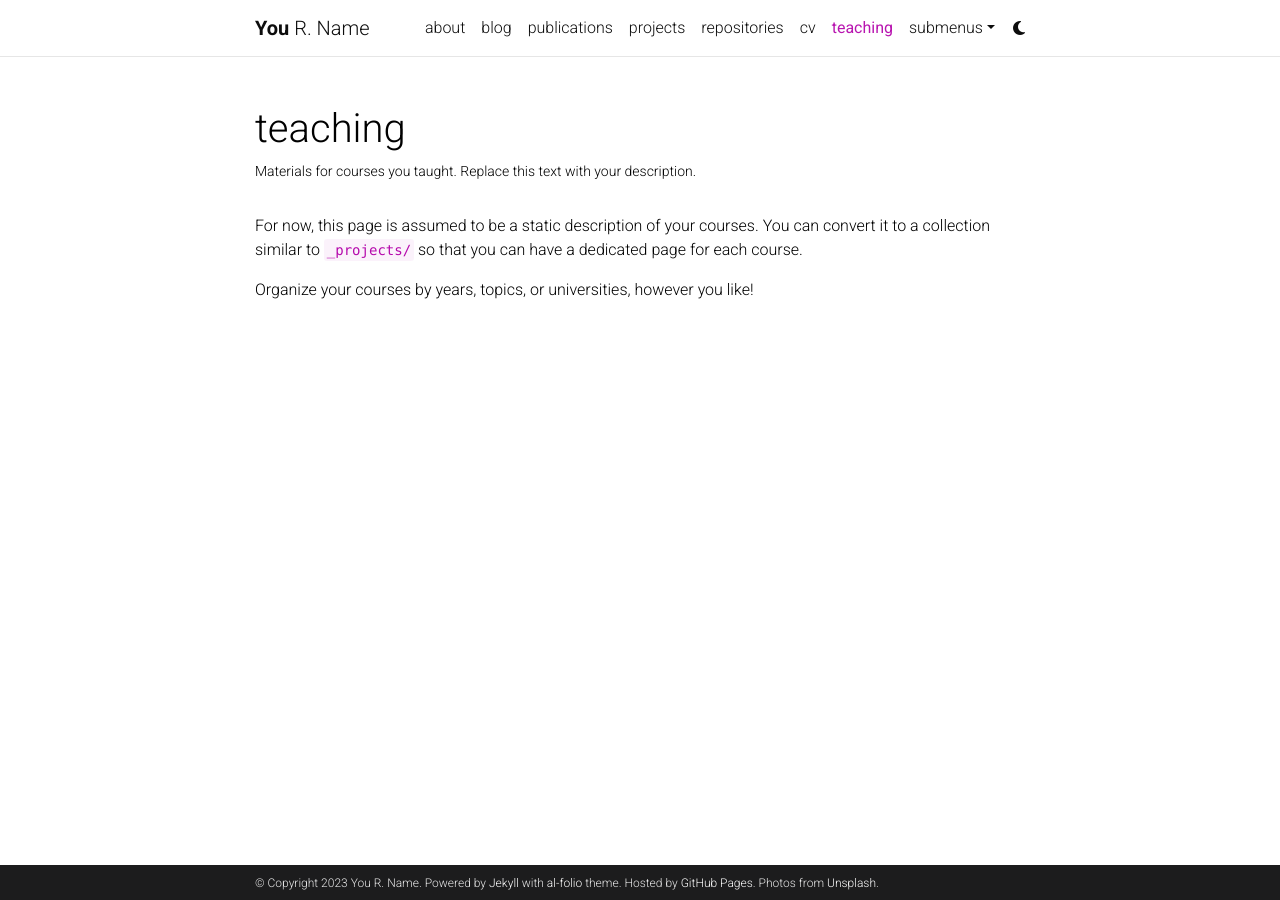
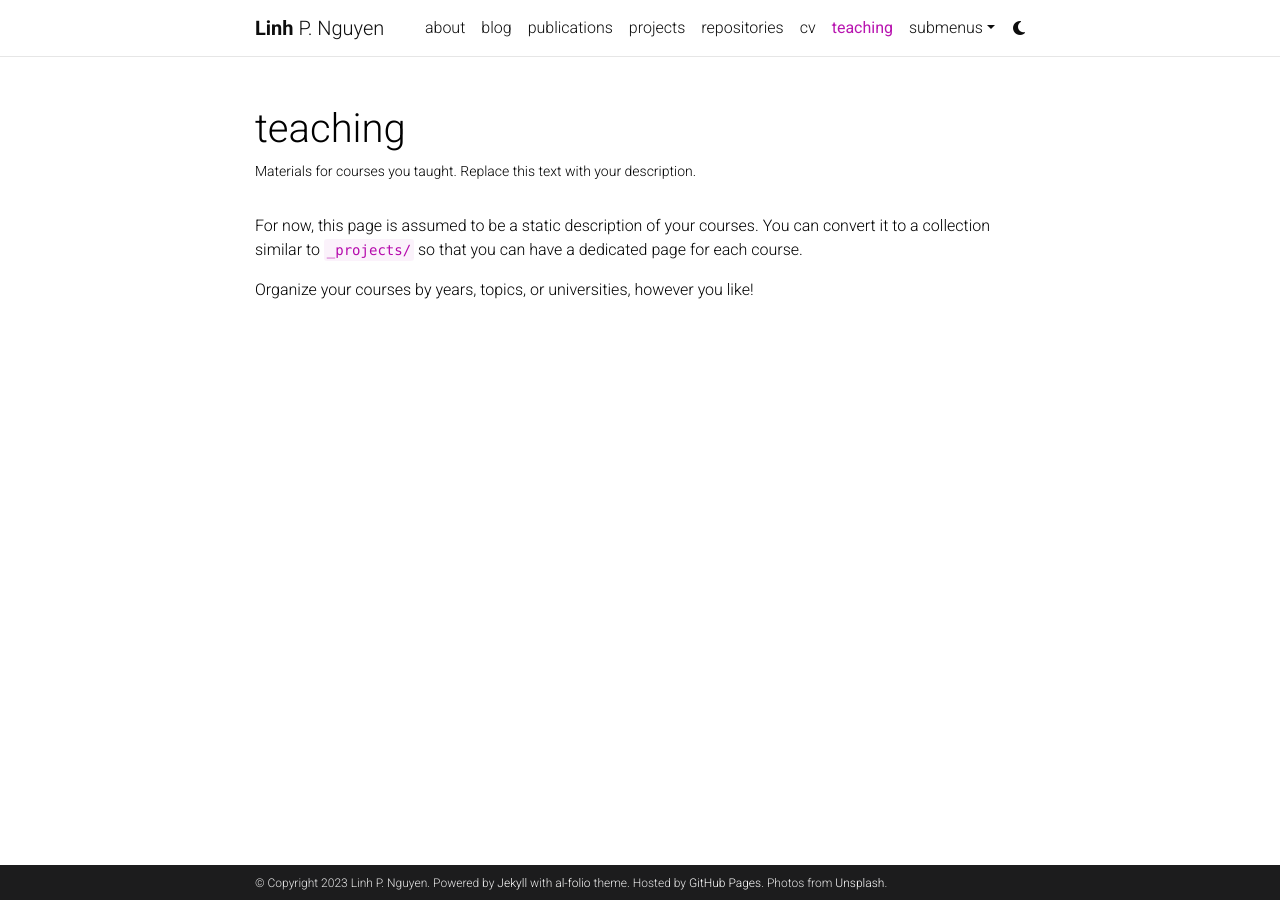
Before and after one commit to npl0204/npl0204.github.io, a Jekyll site: the page built from _pages/teaching.md, in a window 1280 px wide. Built offline with Jekyll 4.4.1, drawn with Linux system fonts in a browser that asks for light colours; comment, search, counter and statistics services are not loaded; a style sheet for code colours, icons or effects is not loaded.

Commit message:
Update _config.yml

```diff
--- a/_config.yml
+++ b/_config.yml
@@ -3,10 +3,10 @@
 # -----------------------------------------------------------------------------
 
 title: blank # the website title (if blank, full name will be used instead)
-first_name: You
-middle_name: R.
-last_name: Name
-email: you@example.com
+first_name: Linh
+middle_name: P.
+last_name: Nguyen
+email: npl02042000@gmail.com
 description: > # the ">" symbol means to ignore newlines until "footer_text:"
   A simple, whitespace theme for academics. Based on [*folio](https://github.com/bogoli/-folio) design.
 footer_text: >
@@ -18,8 +18,8 @@
 lang: en # the language of your site (for example: en, fr, cn, ru, etc.)
 icon: ⚛️  # the emoji used as the favicon (alternatively, provide image name in /assets/img/)
 
-url: https://alshedivat.github.io # the base hostname & protocol for your site
-baseurl: /al-folio # the subpath of your site, e.g. /blog/
+url: https://npl0204.github.io # the base hostname & protocol for your site
+baseurl:  # the subpath of your site, e.g. /blog/
 last_updated: false # set to true if you want to display last updated in the footer
 impressum_path:  # set to path to include impressum link in the footer, use the same path as permalink in a page, helps to conform with EU GDPR
 
```
